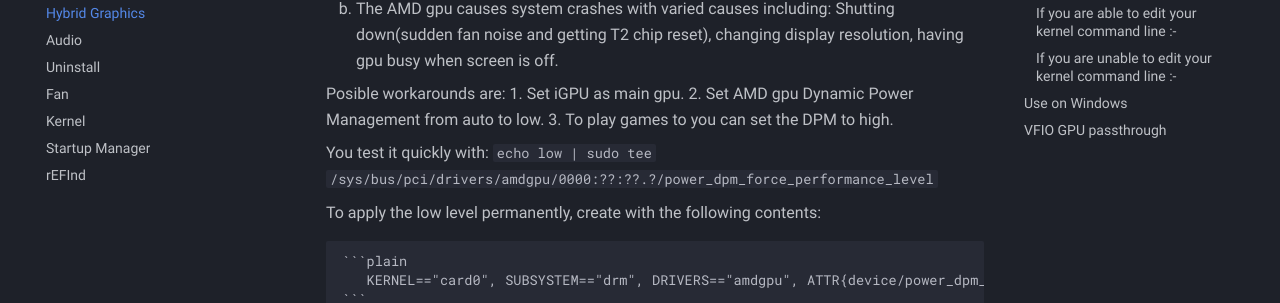
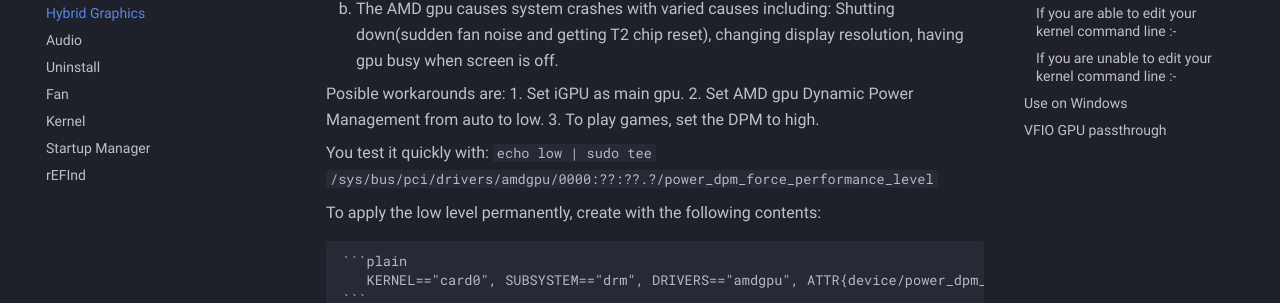
Before and after one commit to t2linux/wiki, an MkDocs documentation site: the page built from docs/guides/hybrid-graphics.md, in a window 1280 px wide and 900 px high, scrolled down 802 px. Shown: the part 176-479 px from the top of the window. Built offline with MkDocs 1.6.1 and Material for MkDocs 9.7.7, drawn with Linux system fonts in a browser that asks for light colours; comment, search, counter and statistics services are not loaded.

Commit message:
code review

```diff
--- a/docs/guides/hybrid-graphics.md
+++ b/docs/guides/hybrid-graphics.md
@@ -16,7 +16,7 @@ This has been tested on the MacBookPro16,1 and the MacBookPro15,1. The 15,3 and
     Posible workarounds are:
         1. Set iGPU as main gpu.
         2. Set AMD gpu Dynamic Power Management from auto to low.
-        3. To play games to you can set the DPM to high.
+        3. To play games, set the DPM to high.
 
     You test it quickly with: `echo low | sudo tee /sys/bus/pci/drivers/amdgpu/0000:??:??.?/power_dpm_force_performance_level`
 
```
